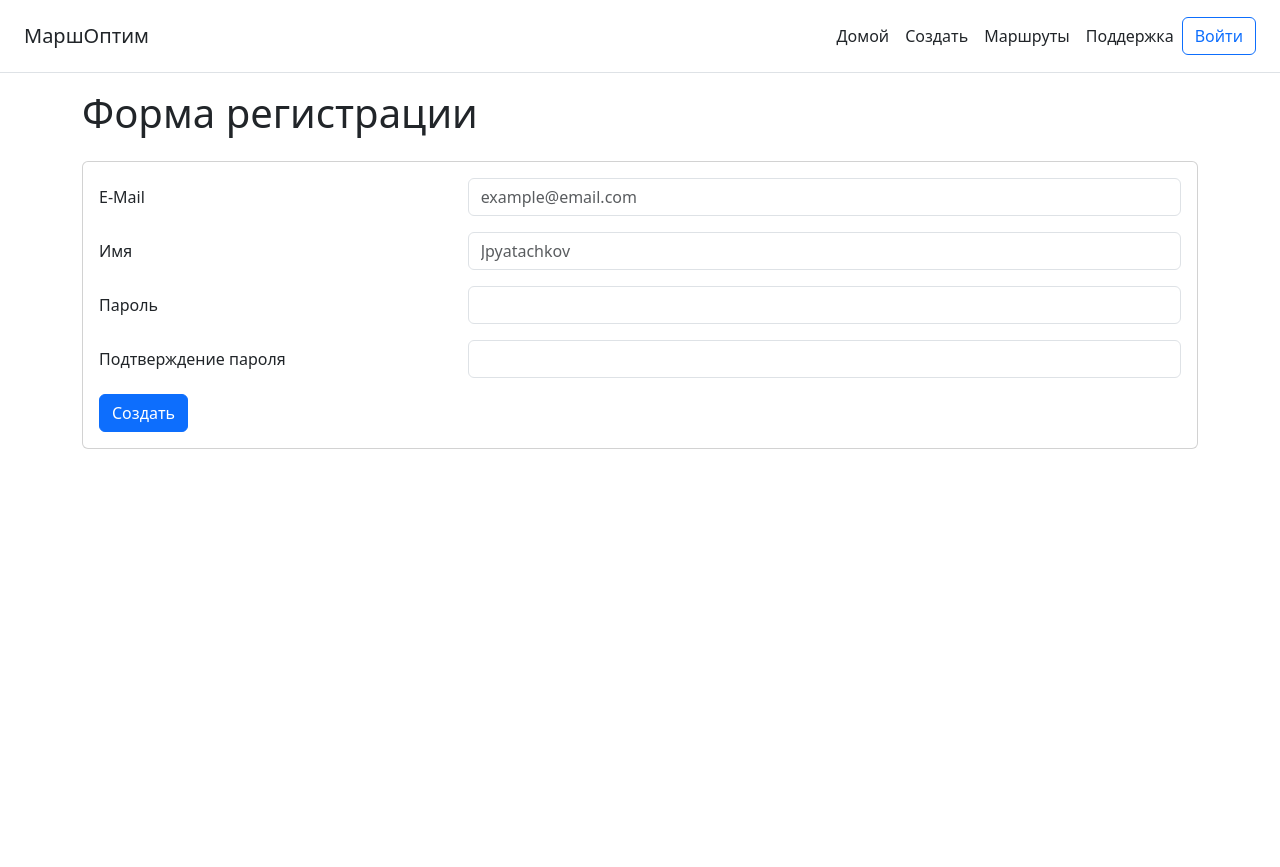
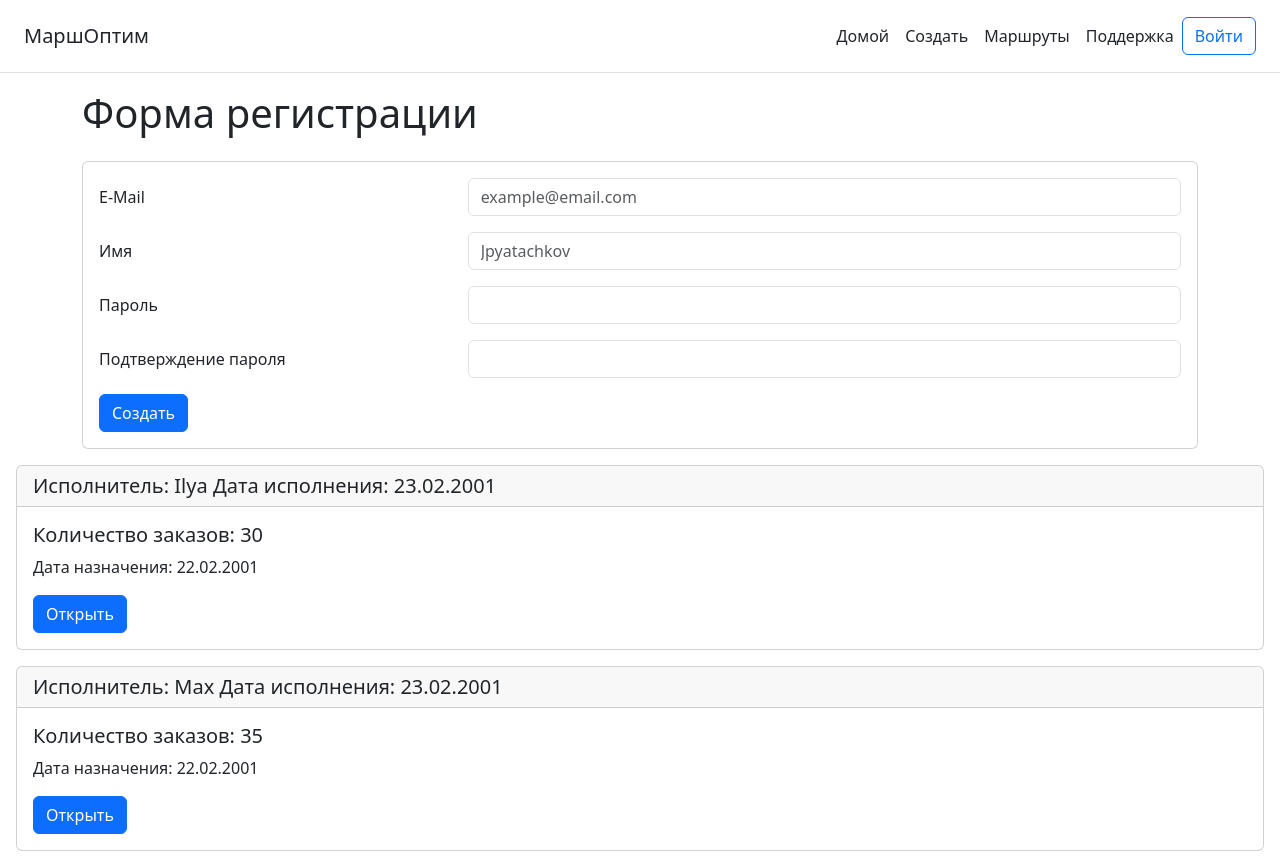
Before and after one commit to MupLever/front-shortest-path-api, a React (Create React App) app: page / in a window 1280 px wide. Before the commit the page ends 800 px from the top, so only its background shows below. Built offline with nearby package versions, Linux system fonts and the light colour scheme.

Commit message:
добавил преобразование списка в список реакт компонент

```diff
--- a/src/App.jsx
+++ b/src/App.jsx
@@ -1,24 +1,19 @@
-import Header from './components/header';
-import Login from './components/login';
-import Register from './components/register';
+import { useState } from 'react';
+import ListRoute from './components/ListRoute';
+import Header from './components/Header';
+import Login from './components/Login';
+import Register from './components/Register';
 
 function App() {
-    // const url = "http://localhost:8000/api/v1/shortest_path/routes";
-    // const postData = async (url = '') => {
-    //     const response = await fetch(url, {
-    //             method: 'GET',
-    //             headers: {'Accept': 'application/json'}}
-    //         );
-    //         return response.json();
-    // }
-    // const data = postData(url).then((data) => {
-    //     return console.log(data);
-    // });
+    const [routes, setRoutes] = useState([
+        {executor: "Ilya", execution_date: "23.02.2001", count: 30, created_at: "22.02.2001"},
+        {executor: "Max", execution_date: "23.02.2001", count: 35, created_at: "22.02.2001"},
+    ])
     return (
         <div className="App">
             <Header/>
-            {/* <Login/> */}
             <Register/>
+            <ListRoute routes={routes}/>
         </div>
   );
 }
--- /dev/null
+++ b/src/components/ListRoute.jsx
@@ -0,0 +1,14 @@
+import React from 'react';
+import RouteItem from 'RouteItem';
+
+function ListRoute({routes}) {
+    return (
+        <div>
+            {routes.map(route =>
+                <RouteItem route={route} key={route.id}/>
+            )}
+        </div>
+  );
+}
+
+export default ListRoute;
--- /dev/null
+++ b/src/components/RouteItem.jsx
@@ -0,0 +1,16 @@
+import React from 'react';
+
+function RouteItem(props) {
+    return (
+        <div className="card m-3">
+            <h5 className="card-header">Исполнитель: {props.route.executor} Дата исполнения: {props.route.execution_date}</h5>
+            <div className="card-body">
+                <h5 className="card-title">Количество заказов: {props.route.count}</h5>
+                <p className="card-text">Дата назначения: {props.route.created_at}</p>
+                <a href="#" className="btn btn-primary">Открыть</a>
+            </div>
+        </div>
+  );
+}
+
+export default RouteItem;
--- a/src/components/login.jsx
+++ b/src/components/login.jsx
@@ -3,12 +3,27 @@ import React, { useState } from 'react';
 function Login() {
     const [email, setEmail] = useState("");
     const [pwd, setPwd] = useState("");
+
+    function sendProfile() {
+        const url = "http://localhost:8000/api/v1/shortest_path/auth/login/";
+        const postData = async (url = '') => {
+            const response = await fetch(url, {
+                    method: 'GET',
+                    headers: {'Accept': 'application/json'}}
+                );
+                return response.json();
+        }
+        const data = postData(url).then((data) => {
+            return console.log(data);
+        });
+    }
     return (
+
         <main className="container mt-3">
             <h1 className="mb-4">Вход</h1>
             <div className="card" style={{"width": "30rem;"}}>
                 <div className="card-body">
-                    <form action="http://localhost:8000/api/v1/shortest_path/auth/login" method="POST">
+                    <form>
                         <div className="mb-3 row">
                             <label className="col-sm-4 col-form-label">E-Mail</label><br/>
                             <div className="col-sm-8">
@@ -21,7 +36,7 @@ function Login() {
                                 <input type="password" name="password" className="form-control" onChange={(e) => setPwd(e.target.value)}/>
                             </div>
                         </div>
-                        <input type="submit" value="Войти" className="btn btn-primary"/>
+                        <input type="submit" value="Войти" className="btn btn-primary" onClick={sendProfile}/>
                     </form>
                 </div>
             </div>
--- a/src/components/register.jsx
+++ b/src/components/register.jsx
@@ -9,7 +9,7 @@ function Register() {
             <h1 className="mb-4">Форма регистрации</h1>
             <div className="card" style={{"width": "30rem;"}}>
                 <div className="card-body">
-                    <form action="" method="">
+                    <form>
                         <div className="mb-3 row">
                             <label className="col-sm-4 col-form-label">E-Mail</label><br/>
                             <div className="col-sm-8">
```
Also changed, not shown: src/components/card.jsx (deleted, +0 -16 lines).
